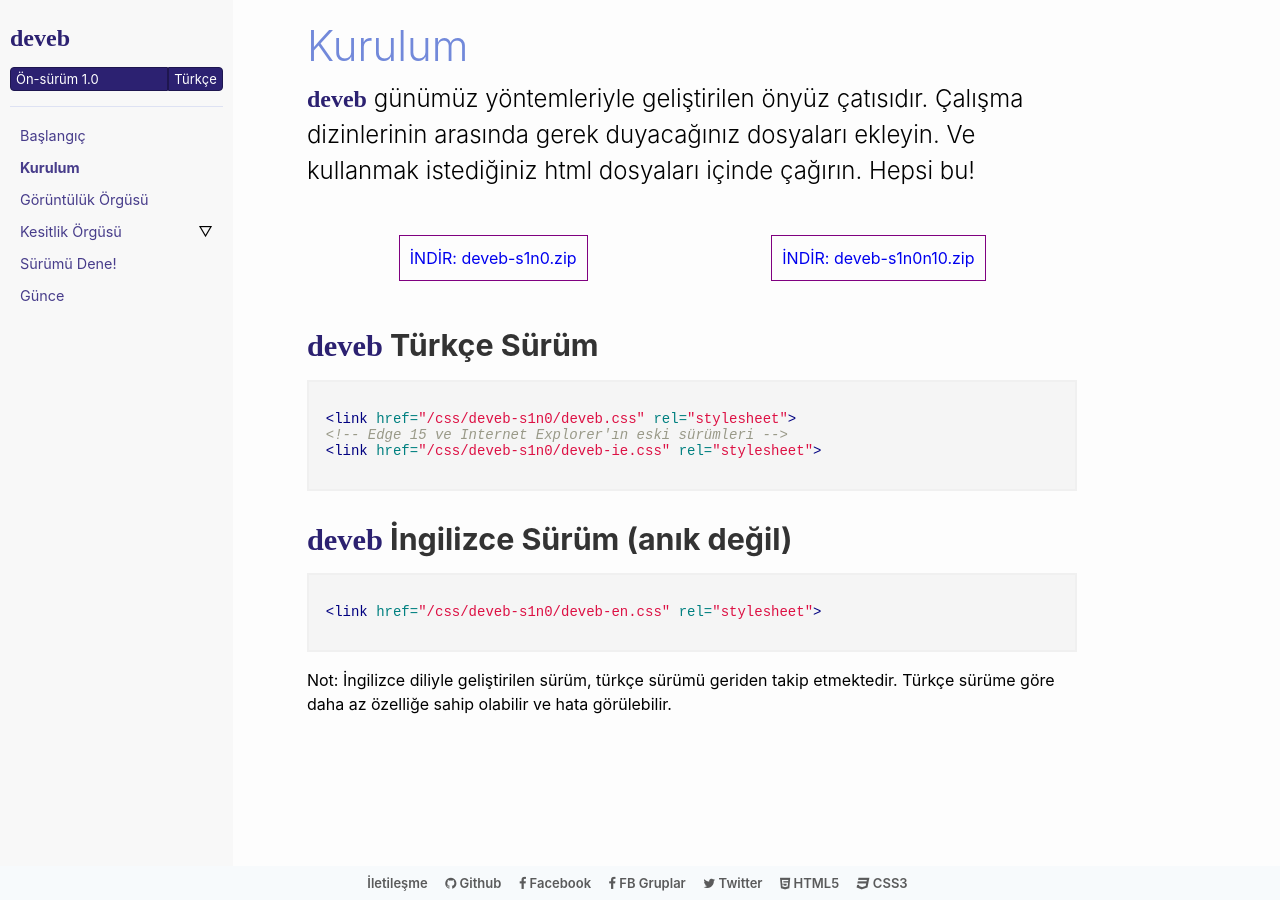
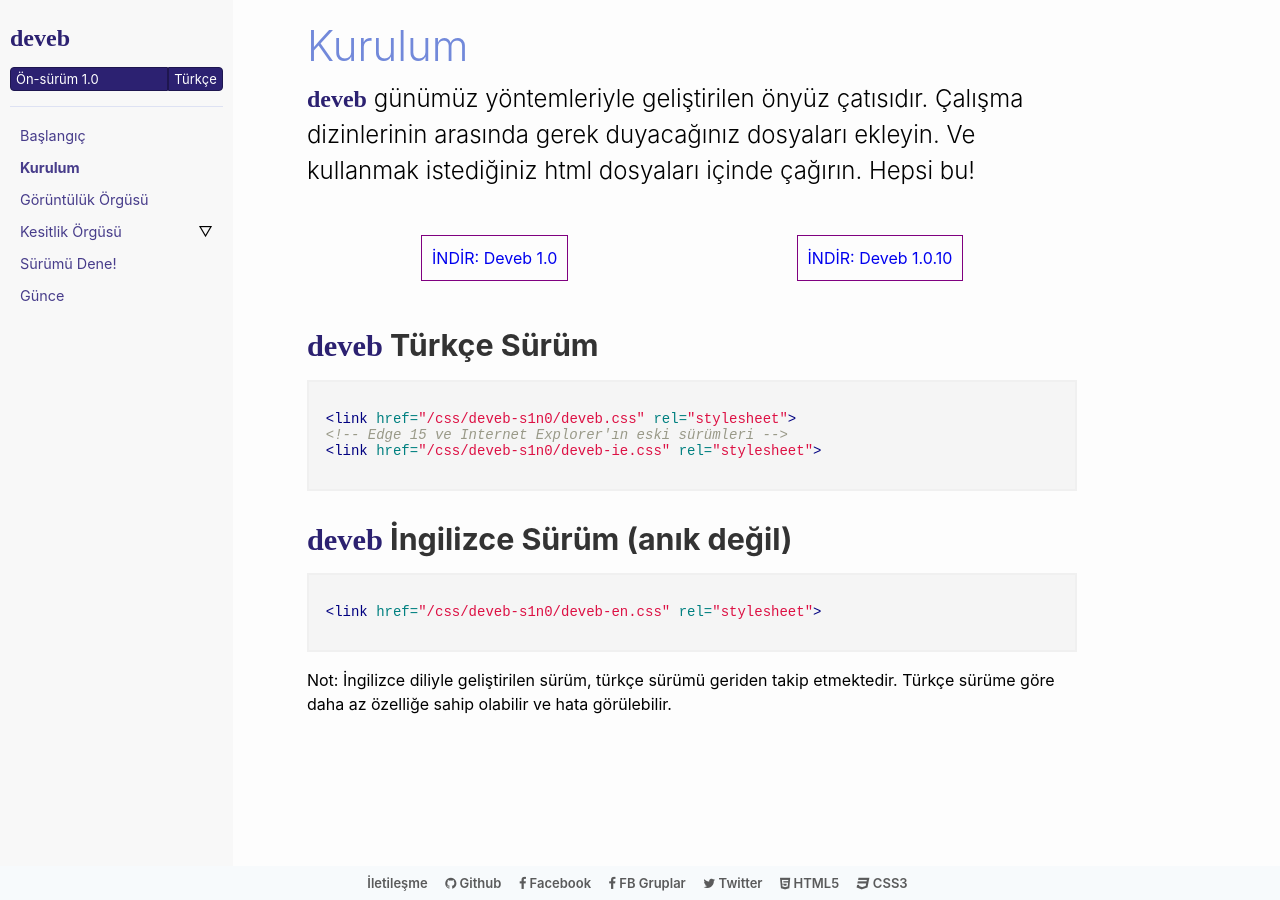
Before and after one commit to data-deveb/data-deveb.github.io, a Jekyll site: the page built from belgeler/1.0/tr/kurulum.md, in a window 1280 px wide. Built offline with Jekyll 4.4.1, drawn with Linux system fonts in a browser that asks for light colours; some web fonts are replaced.

Commit message:
Düğmede içerik görünüşü
Sürümler dosya adıyla gösteriliyordu. Sürüm adıyla gösterilecek biçimde ayarlandı.

```diff
--- a/_data/s1n0/kurulum.json
+++ b/_data/s1n0/kurulum.json
@@ -4,11 +4,11 @@
         "indir": "İNDİR",
         "indir1": {
             "url": "https://github.com/data-deveb/data-deveb.github.io/releases/download/deveb-1.0-tr/deveb-s1n0.zip",
-            "dosya": "deveb-s1n0.zip"
+            "dosya": "Deveb 1.0"
             },
         "indir2": {
             "url": "https://github.com/data-deveb/data-deveb.github.io/releases/download/deveb-1.0/deveb-s1n0n10.zip",
-            "dosya": "deveb-s1n0n10.zip"
+            "dosya": "Deveb 1.0.10"
             },
         "baslik1": "<span class=\"simget\">deveb</span> Türkçe Sürüm",
         "baslik2": "<span class=\"simget\">deveb</span> İngilizce Sürüm (anık değil)",
```
